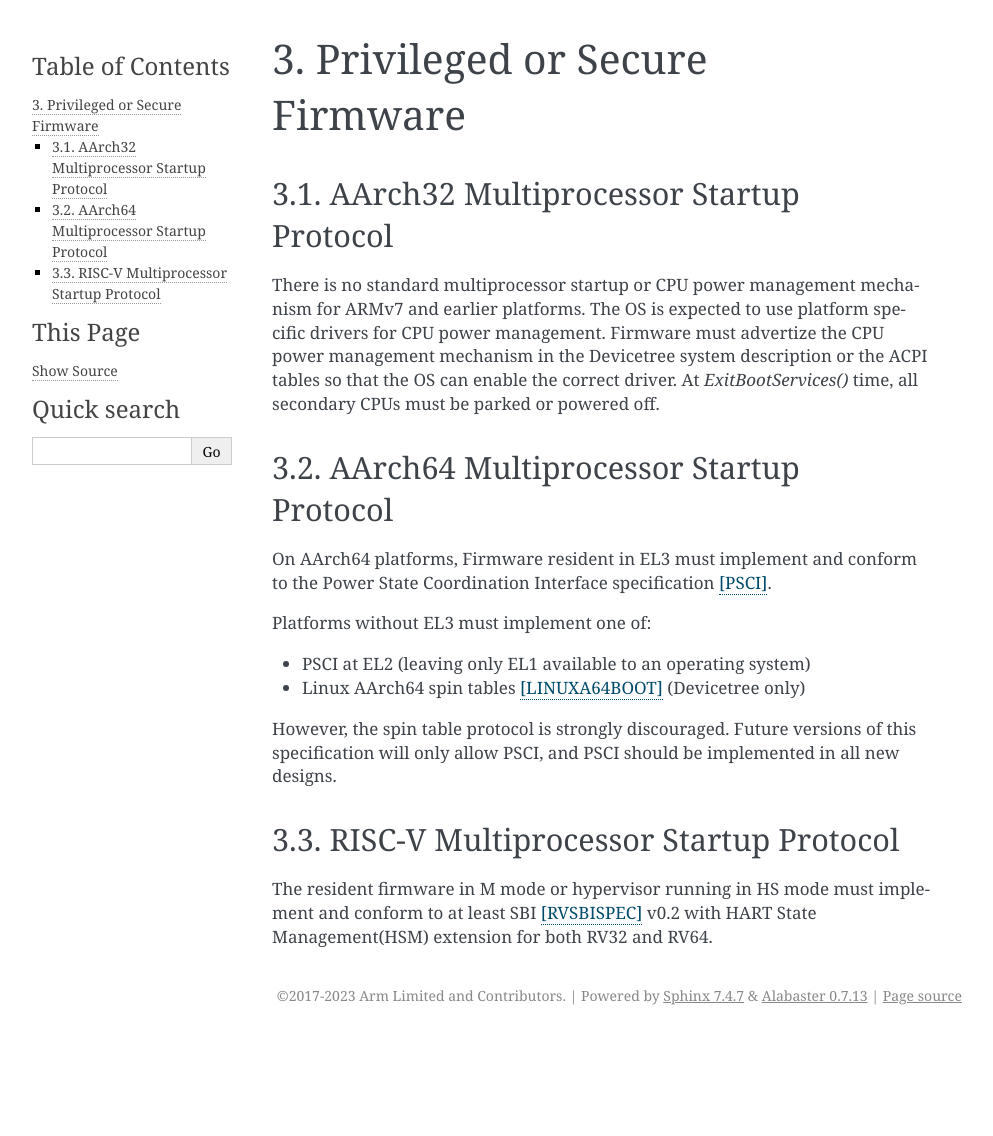
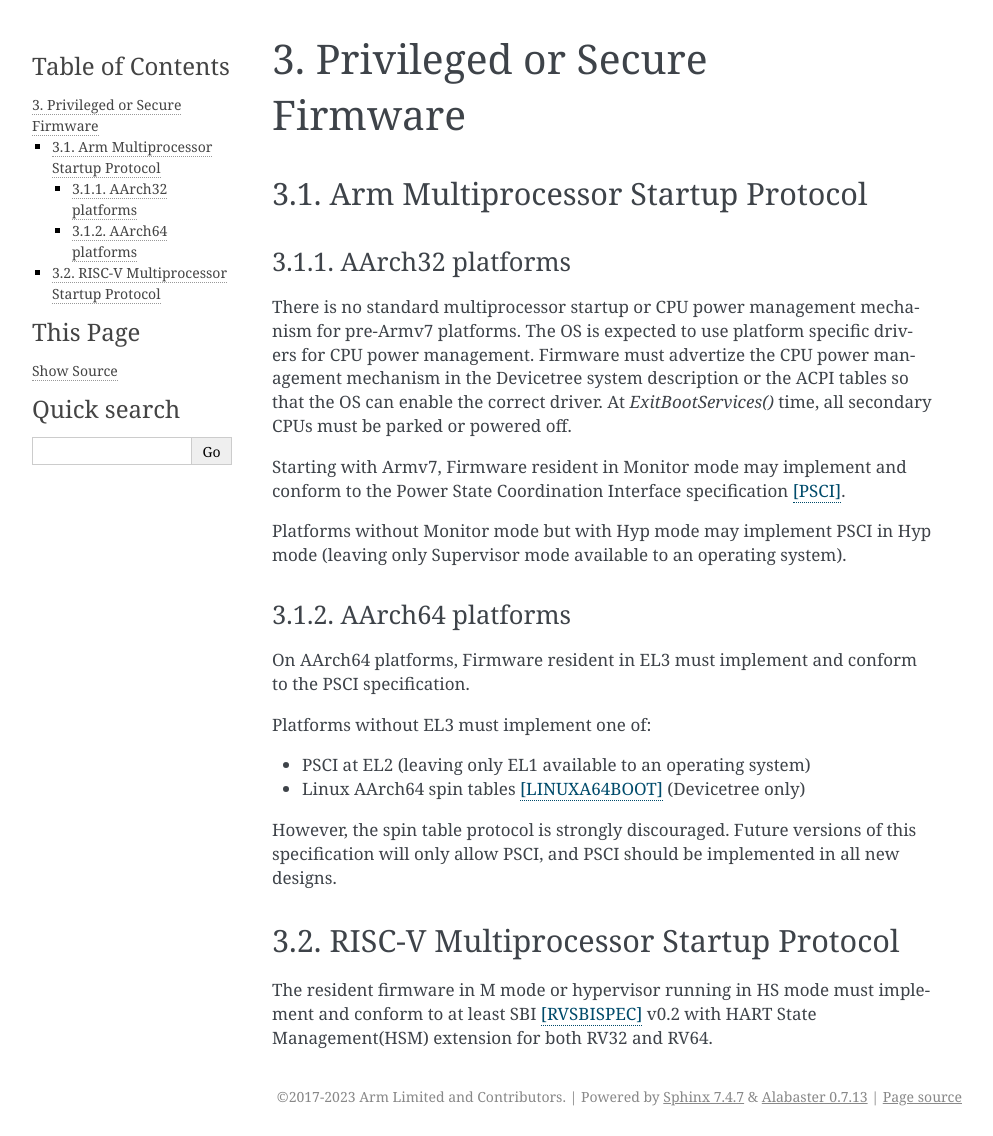
Before and after one commit to ARM-software/ebbr, a Sphinx documentation site: the page built from source/chapter3-secureworld.rst, in a window 1280 px wide. Shown: the whole page, without its empty margins (148-1141 px from the left). Built offline with Sphinx 7.4.7, drawn with Linux system fonts in a browser that asks for light colours; before the commit the page ends 1035 px from its top, so only the background shows below that.

Commit message:
chapter3: rework arm multiprocessor chapter
Merge and rework the sections on Arm architectures multiprocessor startup
protocols.

Mention that PSCI is possible for AArch32 platforms starting with Armv7.

No requirement change.

Signed-off-by: Vincent Stehlé <vincent.stehle@arm.com>

```diff
--- a/source/chapter3-secureworld.rst
+++ b/source/chapter3-secureworld.rst
@@ -4,20 +4,31 @@
 Privileged or Secure Firmware
 *****************************
 
-AArch32 Multiprocessor Startup Protocol
-=======================================
+Arm Multiprocessor Startup Protocol
+===================================
+
+AArch32 platforms
+-----------------
+
 There is no standard multiprocessor startup or CPU power management mechanism
-for ARMv7 and earlier platforms.
+for pre-Armv7 platforms.
 The OS is expected to use platform specific drivers for CPU power management.
 Firmware must advertize the CPU power management mechanism in the Devicetree
 system description or the ACPI tables so that the OS can enable the correct
 driver.
 At `ExitBootServices()` time, all secondary CPUs must be parked or powered off.
 
-AArch64 Multiprocessor Startup Protocol
-=======================================
-On AArch64 platforms, Firmware resident in EL3 must implement and
-conform to the Power State Coordination Interface specification [PSCI]_.
+Starting with Armv7, Firmware resident in Monitor mode may implement and conform
+to the Power State Coordination Interface specification [PSCI]_.
+
+Platforms without Monitor mode but with Hyp mode may implement PSCI in Hyp mode
+(leaving only Supervisor mode available to an operating system).
+
+AArch64 platforms
+-----------------
+
+On AArch64 platforms, Firmware resident in EL3 must implement and conform to the
+PSCI specification.
 
 Platforms without EL3 must implement one of:
 
```
